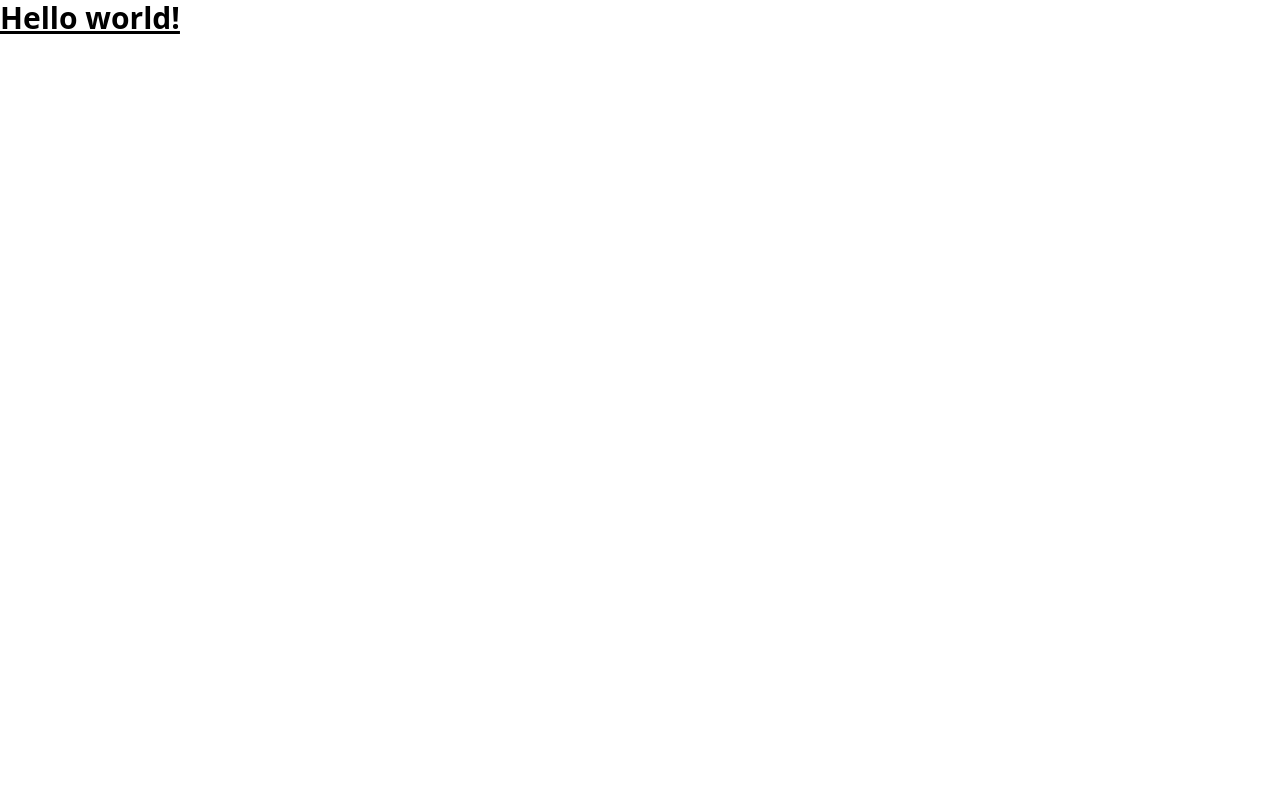
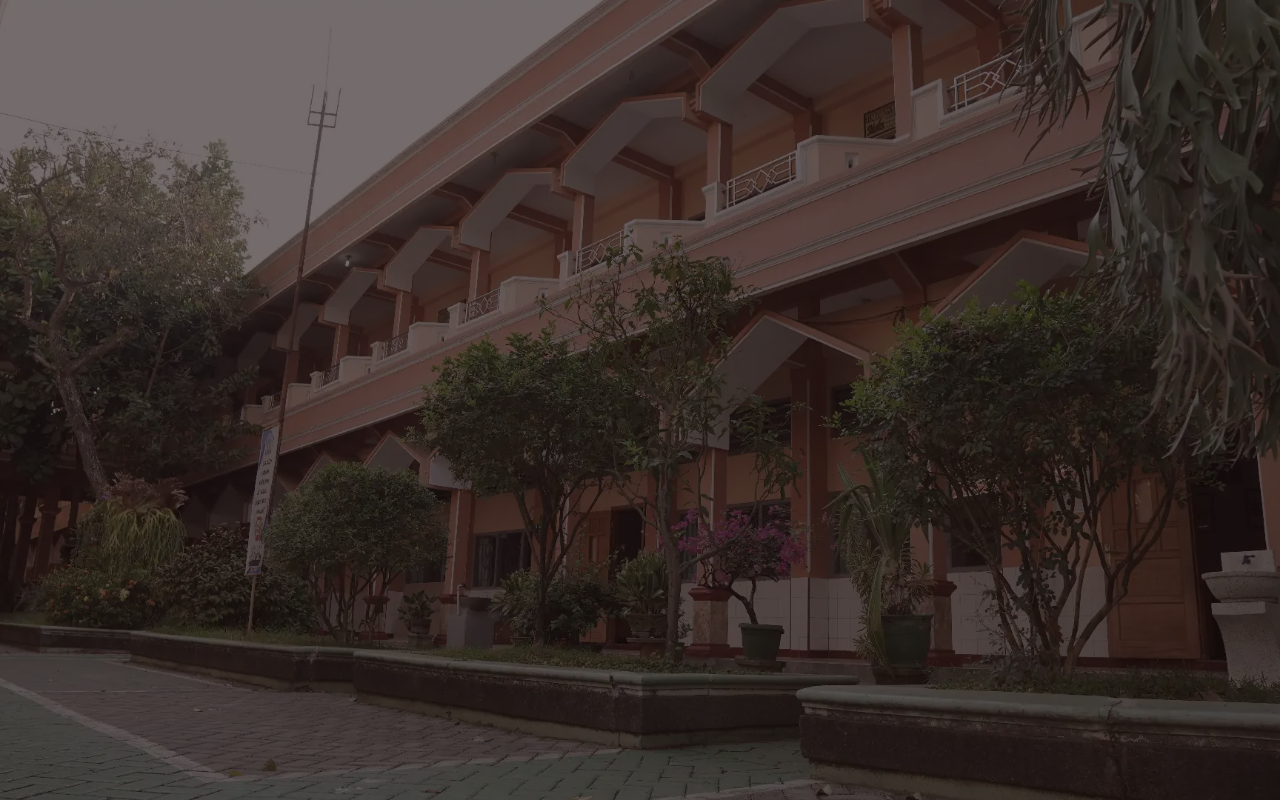
Before and after one commit to BayuDC/kelulusan, a Vue app: page / in a window 1280 px wide. Built offline with nearby package versions, Linux system fonts and the light colour scheme.

Commit message:
chore: add the basic structure

```diff
--- a/index.html
+++ b/index.html
@@ -4,7 +4,7 @@
         <meta charset="UTF-8" />
         <link rel="icon" type="image/svg+xml" href="/vite.svg" />
         <meta name="viewport" content="width=device-width, initial-scale=1.0" />
-    <title>Vite + Vue + TS</title>
+        <title>Pengumuman Kelulusan - SMK Tunas Harapan Pati</title>
     </head>
     <body>
         <div id="app"></div>
--- a/src/App.vue
+++ b/src/App.vue
@@ -1,7 +1,14 @@
 <script setup lang="ts">
-import HelloWorld from './components/HelloWorld.vue';
+import Overlay from './components/Overlay.vue';
+import Container from './components/Container.vue';
+
+import background from './assets/background.webp';
 </script>
 
 <template>
-    <h1 class="text-3xl font-bold underline">Hello world!</h1>
+    <div class="h-screen w-full bg-cover bg-center" :style="{ backgroundImage: `url(${background})` }">
+        <Overlay>
+            <Container> </Container>
+        </Overlay>
+    </div>
 </template>
--- /dev/null
+++ b/src/components/Container.vue
@@ -0,0 +1,7 @@
+<script lang="ts" setup></script>
+
+<template>
+    <div class="w-full h-full py-14 px-8 box-border">
+        <slot />
+    </div>
+</template>
--- /dev/null
+++ b/src/components/Overlay.vue
@@ -0,0 +1,7 @@
+<script lang="ts" setup></script>
+
+<template>
+    <div class="w-full h-screen bg-[#180A0A]/60">
+        <slot />
+    </div>
+</template>
```
Also changed, not shown: src/assets/background.webp (added), src/components/Credit.vue (added), src/components/Timer.vue (added), src/components/Title.vue (added). Lines whose indentation alone changed are shown as unchanged.
